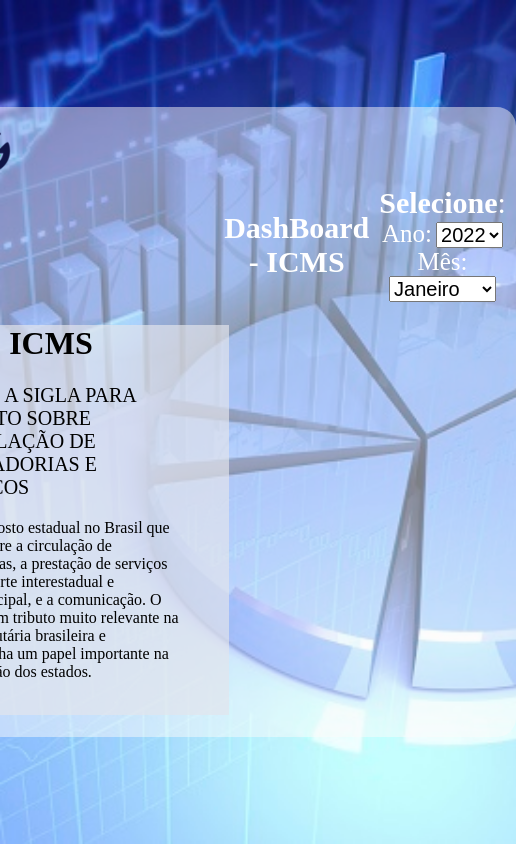
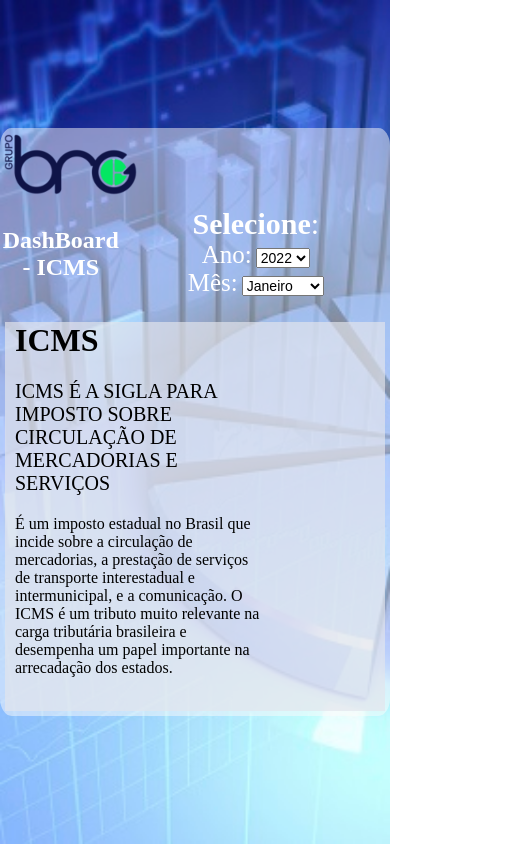
Before and after one commit to Muryyyy/projeto-1, a plain HTML site: page dashboard/icms/icms.html in a window 390 px wide. Shown: the whole page, 516 px wide, since content can reach past the window. Drawn offline with Linux system fonts and the light colour scheme.

Commit message:
novo reajuste do icms

```diff
--- a/dashboard/icms/icms.html
+++ b/dashboard/icms/icms.html
@@ -3,9 +3,9 @@
 <head>
   <meta charset="UTF-8">
   <meta name="viewport" content="width=device-width, initial-scale=1.0">
-  <link rel="stylesheet" type="text/css" href="media-queries.css">
   <title>Dashboard - ICMS</title>
  <link rel="stylesheet" href="icms.css">
+ <link rel="stylesheet" type="text/css" href="media-queries.css">
 </head>
 
 
--- a/dashboard/icms/media-queries.css
+++ b/dashboard/icms/media-queries.css
@@ -1,6 +1,6 @@
 @media only screen and (max-width: 768px) {
   body {
-    background-size: auto;
+    background-size: cover;
   }
 
   .container {
@@ -17,7 +17,7 @@
   }
 
   nav a {
-    font-size: 18px; /* Ajuste conforme necessário */
+    font-size: 16px; /* Ajuste conforme necessário */
   }
 
   #text_h1 {
@@ -26,7 +26,6 @@
 
   #text_p {
     margin-left: 10px; /* Ajuste conforme necessário */
-    width: auto;
   }
 
   .container_desc {
@@ -35,6 +34,6 @@
 
   #selectAno,
   #selectMes {
-    font-size: 16px; /* Ajuste conforme necessário */
+    font-size: 14px; /* Ajuste conforme necessário */
   }
 }
```
